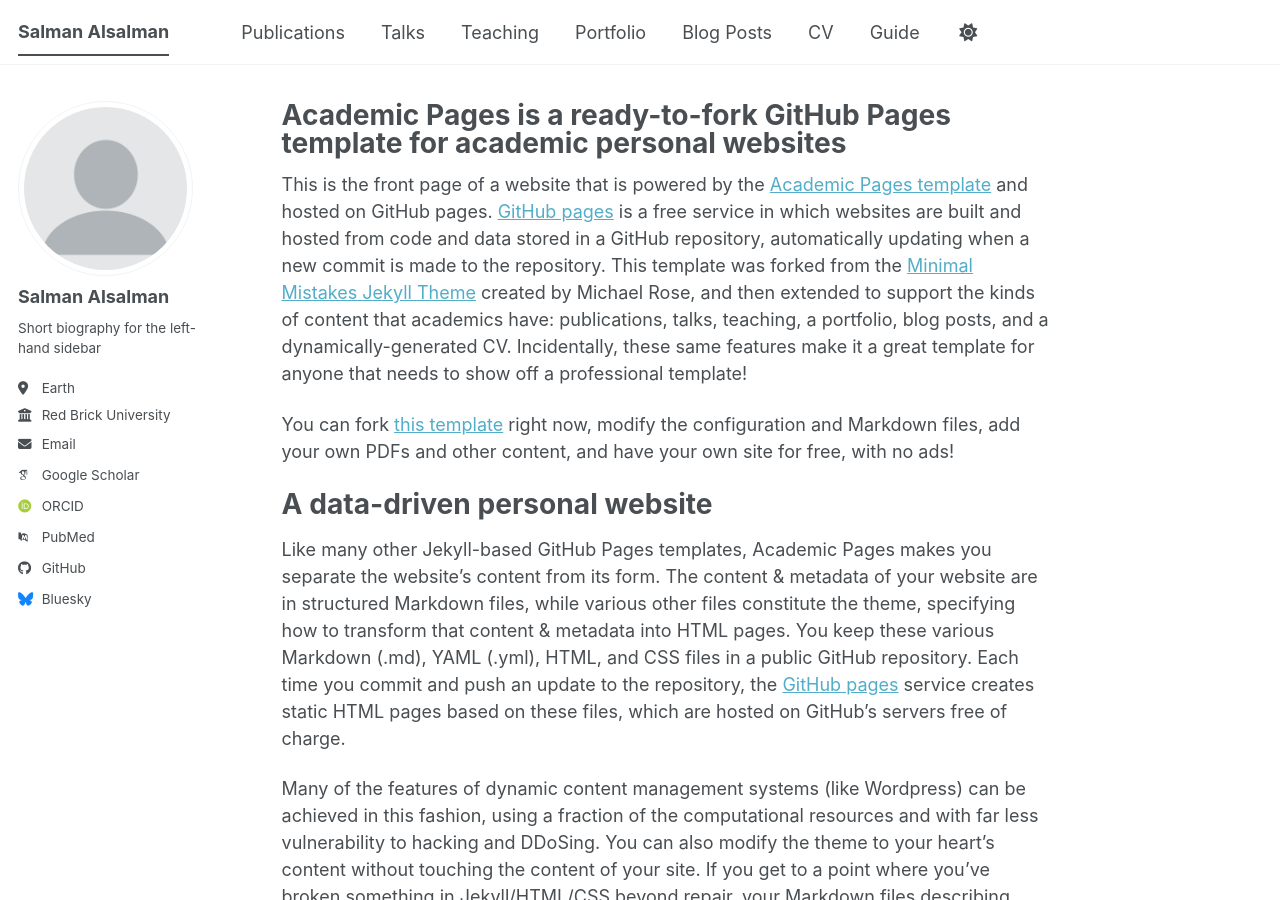
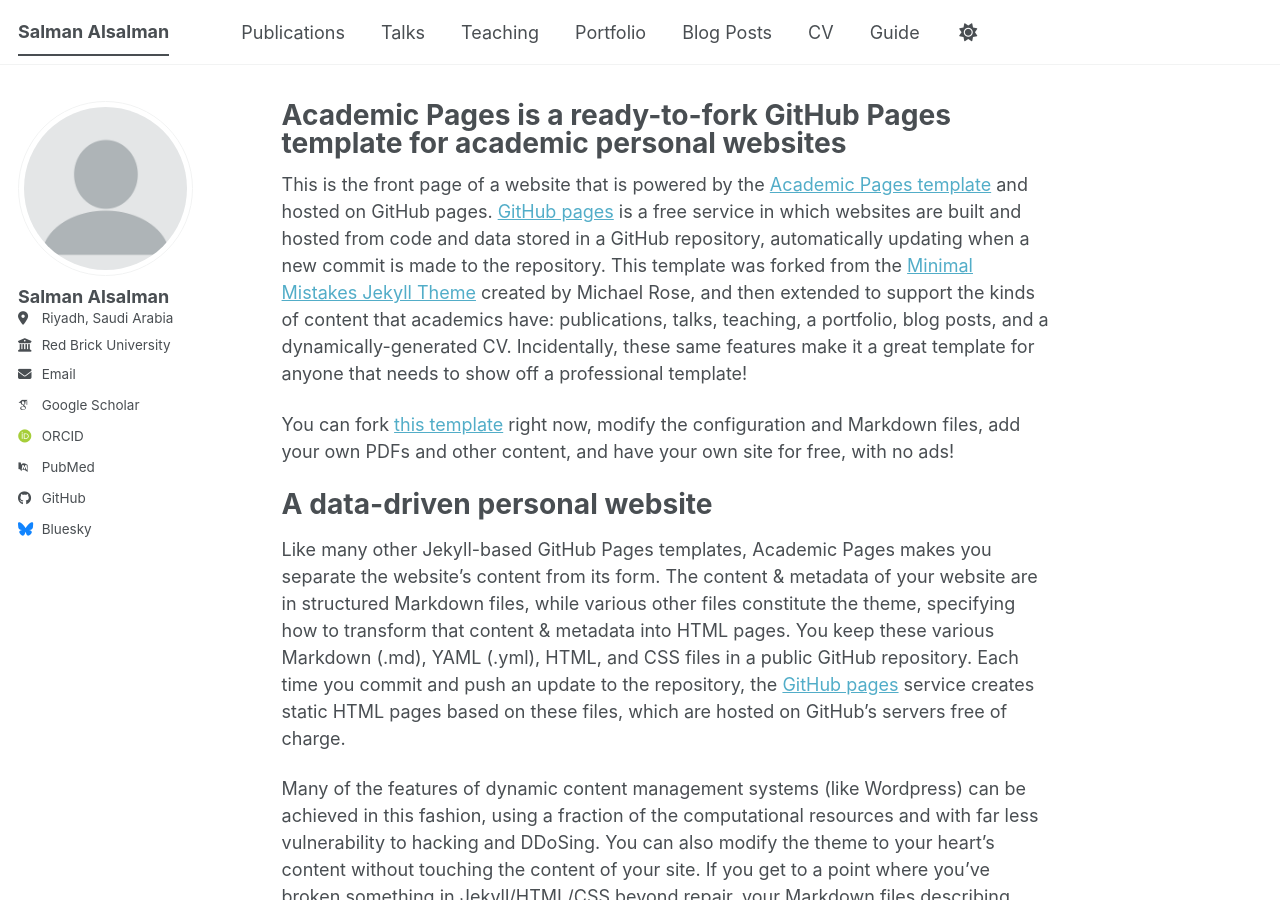
Before and after one commit to x1xSAS/x1xSAS.github.io, a Jekyll site: the page built from _pages/about.md, in a window 1280 px wide and 900 px high. Built offline with Jekyll 4.4.1, drawn with Linux system fonts in a browser that asks for light colours; some web fonts are replaced; a script bundle is joined from its source files by our own code; library files that are not in the unit come from our copies.

Commit message:
Update _config.yml

```diff
--- a/_config.yml
+++ b/_config.yml
@@ -26,8 +26,8 @@
   avatar           : "profile.png"
   name             : "Salman Alsalman"
   pronouns         : # example: "she/her"
-  bio              : "Short biography for the left-hand sidebar"
-  location         : "Earth"
+  bio              : # "Short biography for the left-hand sidebar"
+  location         : "Riyadh, Saudi Arabia"
   employer         : "Red Brick University"
   uri              : # URL
   email            : "none@example.org"
```
